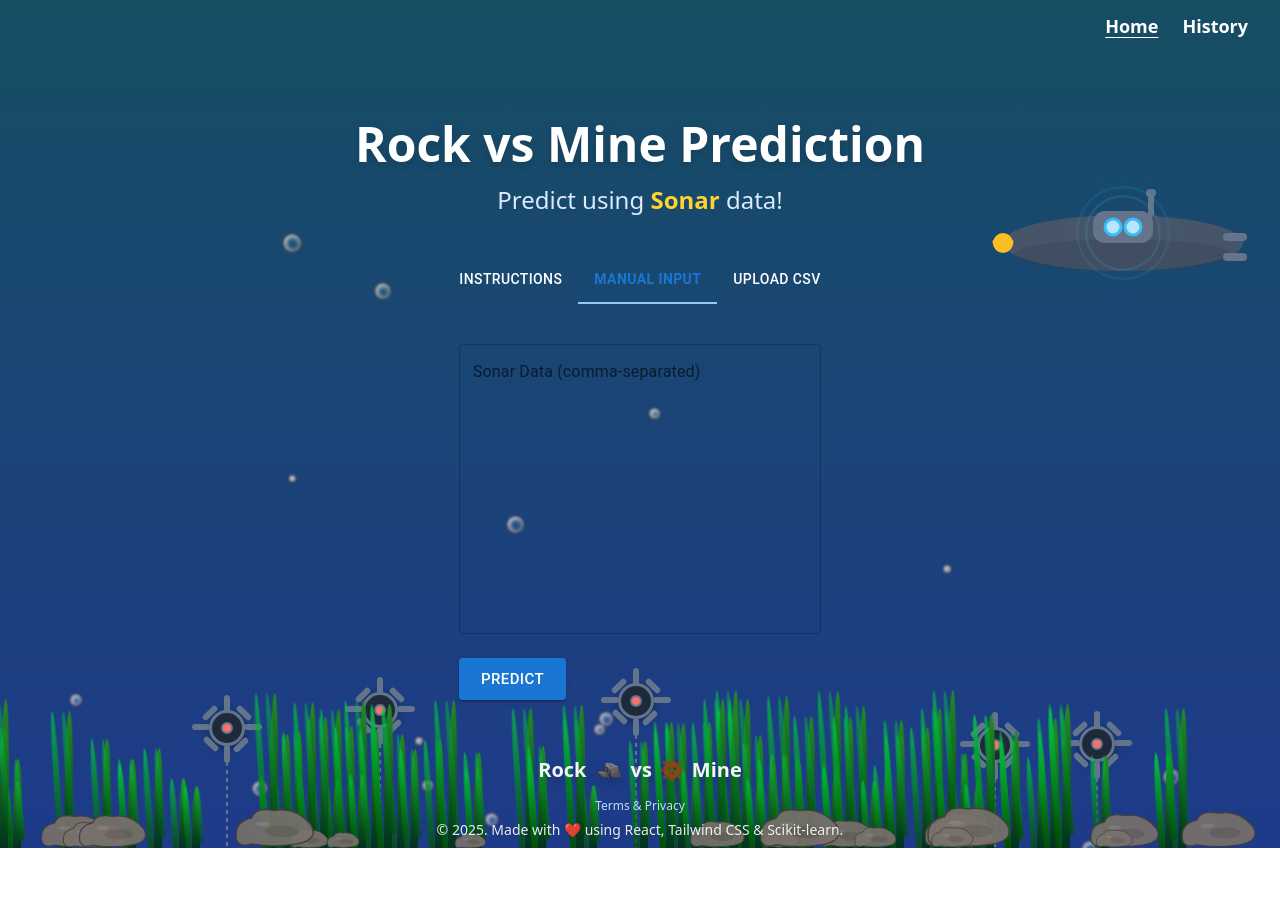
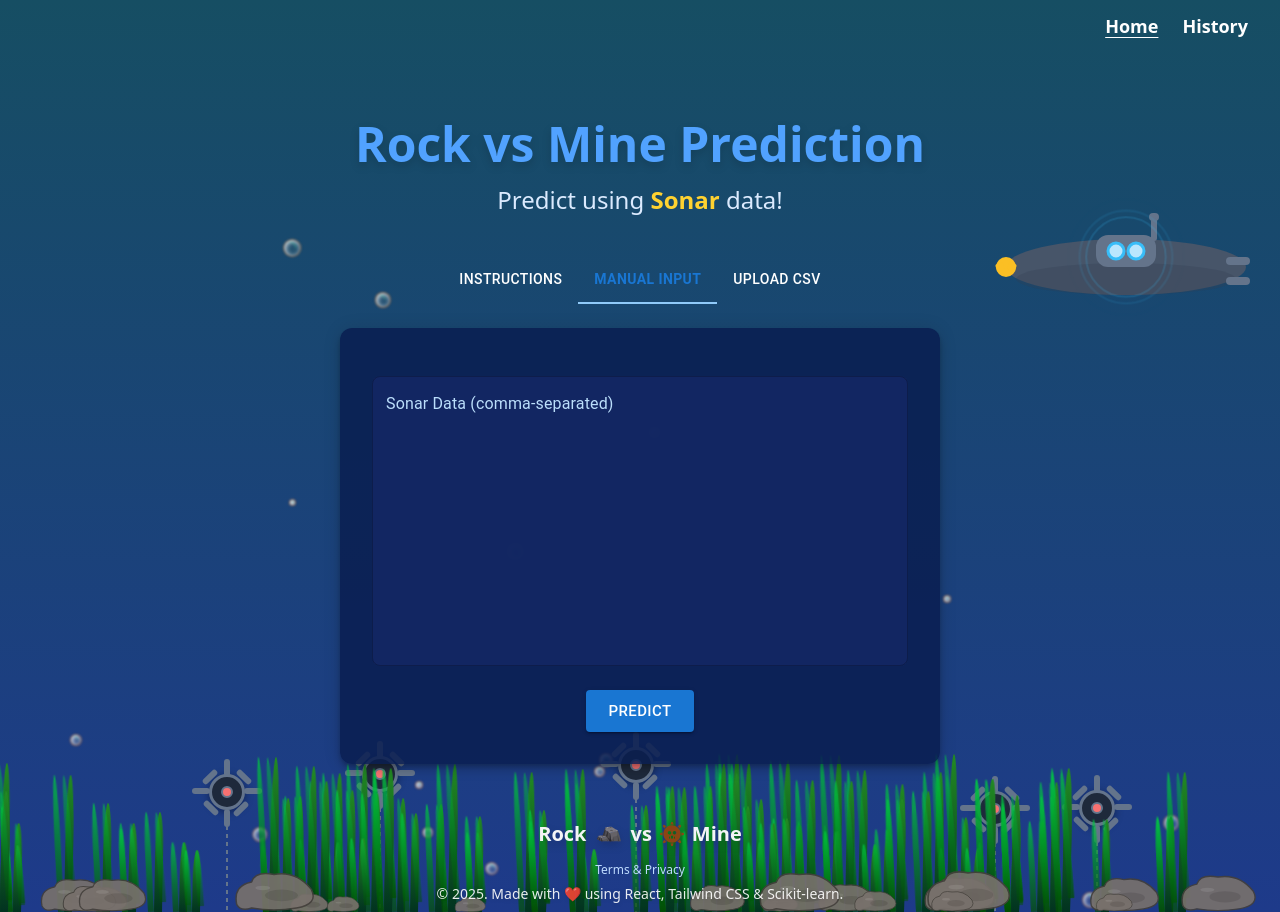
Before and after one commit to kuyrathdaro/rock-vs-mine, a React (Vite) app in the folder frontend/: page / in a window 1280 px wide. Both pictures are taken after a click on the tab "MANUAL INPUT". Before the commit the page ends 848 px from the top, so only its background shows below. Built offline with nearby package versions, Linux system fonts and the light colour scheme.

Commit message:
feat: modify instruction, manual input and upload csv styles

```diff
--- a/frontend/package.json
+++ b/frontend/package.json
@@ -12,6 +12,7 @@
   "dependencies": {
     "@emotion/react": "^11.14.0",
     "@emotion/styled": "^11.14.0",
+    "@mui/icons-material": "^7.1.2",
     "@mui/material": "^7.1.2",
     "@tailwindcss/vite": "^4.1.10",
     "react": "^19.1.0",
--- a/frontend/src/components/Instruction.tsx
+++ b/frontend/src/components/Instruction.tsx
@@ -3,11 +3,20 @@ import { Box, Typography } from '@mui/material';
 
 const Instruction: React.FC = () => {
     return (
-        <Box color="#fff">
-            <Typography variant="h5" gutterBottom fontWeight="bold" color="primary.light" textAlign="center">
+        <Box sx={{
+            background: "rgba(10, 30, 80, 0.85)",
+            borderRadius: 3,
+            boxShadow: 6,
+            p: 4,
+            width: "100%",
+            height: "100%",
+            maxWidth: 600,
+            mx: "auto", color: "#fff"
+        }}>
+            <Typography variant="h5" gutterBottom fontWeight="bold" color="white" textAlign="center">
                 How to Use Rock vs Mine Sonar Predictor
             </Typography>
-            <Typography variant="body1" gutterBottom>
+            <Typography variant="body1" color="white" gutterBottom>
                 This app helps you predict whether sonar data corresponds to a rock or a mine. You can use it in two ways:
             </Typography>
             <ol style={{ paddingLeft: 20, marginBottom: 16 }}>
--- a/frontend/src/components/ManualInput.tsx
+++ b/frontend/src/components/ManualInput.tsx
@@ -1,6 +1,6 @@
 import type React from "react";
 import { useState } from "react";
-import { TextField, Button } from "@mui/material";
+import { TextField, Button, Box } from "@mui/material";
 
 const ManualInput: React.FC = () => {
     const [inputText, setInputText] = useState("");
@@ -13,6 +13,18 @@ const ManualInput: React.FC = () => {
         alert(`Predicting for input: ${inputText}`);
     };
     return (
+        <Box
+            sx={{
+                background: "rgba(10, 30, 80, 0.85)",
+                borderRadius: 3,
+                boxShadow: 6,
+                p: 4,
+                width: "100%",
+                height: "100%",
+                maxWidth: 600,
+                mx: "auto",
+            }}
+        >
             <form onSubmit={handleTextSubmit}>
                 <TextField
                     label="Sonar Data (comma-separated)"
@@ -25,13 +37,25 @@ const ManualInput: React.FC = () => {
                     onChange={handleTextChange}
                     margin="normal"
                     InputProps={{
-                    style: { fontSize: "1.1rem", padding: "20px", color: "white" }
+                        style: {
+                            fontSize: "1.1rem",
+                            padding: "20px",
+                            color: "#fff",
+                            background: "rgba(20, 40, 100, 0.95)",
+                            borderRadius: 8,
+                        }
+                    }}
+                    InputLabelProps={{
+                        style: { color: "#bbdefb" }
                     }}
                 />
+                <Box sx={{ display: "flex", justifyContent: "center" }}>
                     <Button type="submit" variant="contained" color="primary" size="large" sx={{ mt: 2 }}>
                         Predict
                     </Button>
+                </Box>
             </form>
+        </Box>
     )
 }
 
--- a/frontend/src/components/UploadCSV.tsx
+++ b/frontend/src/components/UploadCSV.tsx
@@ -1,10 +1,10 @@
 import type React from "react";
 import { useState } from "react";
-import { Button, Typography, Box } from "@mui/material";
+import { Button, Typography, Box, Paper } from "@mui/material";
+import UploadFileIcon from "@mui/icons-material/UploadFile";
 
 const UploadCSV: React.FC = () => {
     const [file, setFile] = useState<File | null>(null);
-
 
     const handleFileChange = (e: React.ChangeEvent<HTMLInputElement>) => {
         if (e.target.files && e.target.files.length > 0) {
@@ -18,9 +18,29 @@ const UploadCSV: React.FC = () => {
             alert(`Predicting for file: ${file.name}`);
         }
     };
+
     return (
+        <Paper
+            elevation={6}
+            sx={{
+                background: "rgba(10, 30, 80, 0.85)",
+                borderRadius: 3,
+                boxShadow: 6,
+                p: 4,
+                width: "100%",
+                height: "100%",
+                maxWidth: 600,
+                mx: "auto",
+            }}
+        >
             <form onSubmit={handleFileSubmit}>
-            <Button variant="contained" component="label">
+                <Box sx={{ display: "flex", flexDirection: "column", alignItems: "center" }}>
+                    <Button
+                        variant="contained"
+                        component="label"
+                        startIcon={<UploadFileIcon />}
+                        sx={{ mb: 2, bgcolor: "#1976d2", color: "#fff", "&:hover": { bgcolor: "#1565c0" } }}
+                    >
                         Upload CSV
                         <input
                             type="file"
@@ -29,21 +49,25 @@ const UploadCSV: React.FC = () => {
                             onChange={handleFileChange}
                         />
                     </Button>
-            {file && (
-                <Typography sx={{ mt: 2 }}>Selected file: {file.name}</Typography>
-            )}
-            <Box sx={{ mt: 2 }}>
+                    <Typography variant="body2" color="#bbdefb" sx={{ mb: 2, textAlign: "center" }}>
+                        {file
+                            ? <>Selected file: <b>{file.name}</b></>
+                            : "Choose a CSV file with sonar data (one row per sample, no header required)."}
+                    </Typography>
                     <Button
                         type="submit"
                         variant="contained"
                         color="primary"
                         disabled={!file}
+                        size="large"
+                        sx={{ width: 180 }}
                     >
                         Predict
                     </Button>
                 </Box>
             </form>
-    )
-}
+        </Paper>
+    );
+};
 
 export default UploadCSV;
--- a/frontend/src/pages/Home.tsx
+++ b/frontend/src/pages/Home.tsx
@@ -5,7 +5,7 @@ const Home: React.FC = () => {
   return (
     <>
       <header className="flex flex-col items-center justify-center mt-16 mb-10">
-        <h1 className="text-4xl md:text-5xl font-extrabold text-white drop-shadow-lg mb-4">
+        <h1 className="text-4xl md:text-5xl font-extrabold text-blue-400 drop-shadow-lg mb-4">
           Rock vs Mine Prediction
         </h1>
         <p className="text-xl md:text-2xl text-blue-100 font-medium">
```
Also changed, not shown: 1 other file (tests, documents, lock files or other folders). Lines whose indentation alone changed are shown as unchanged.
